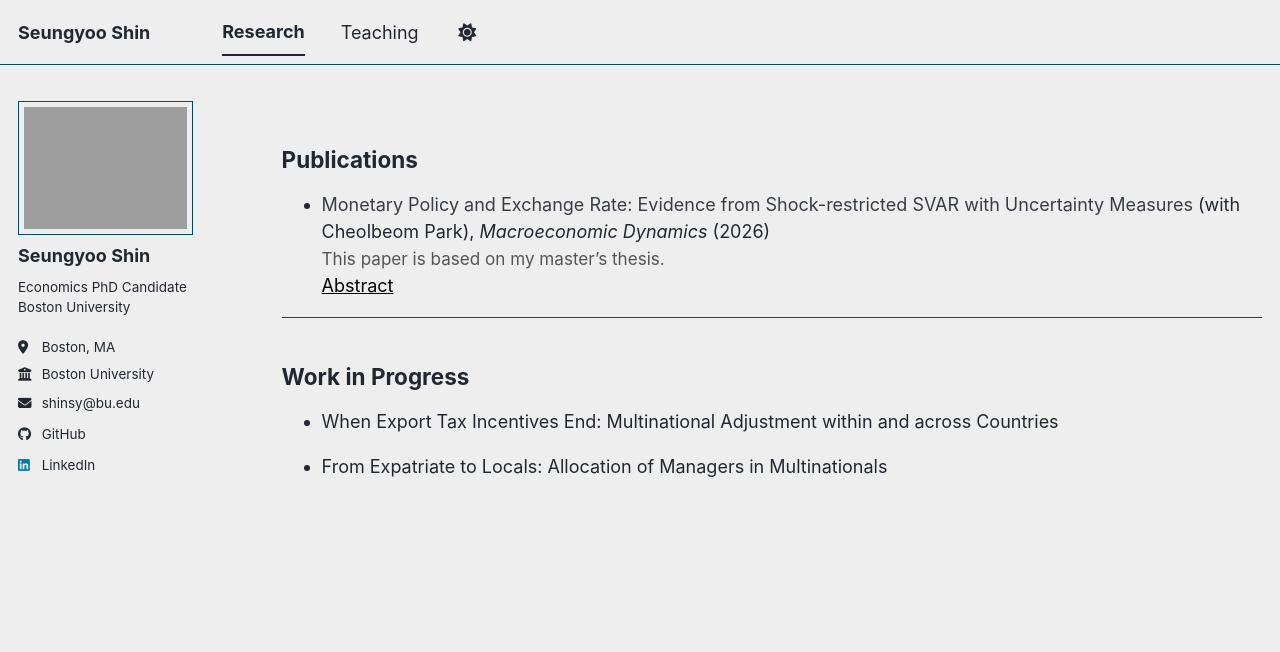
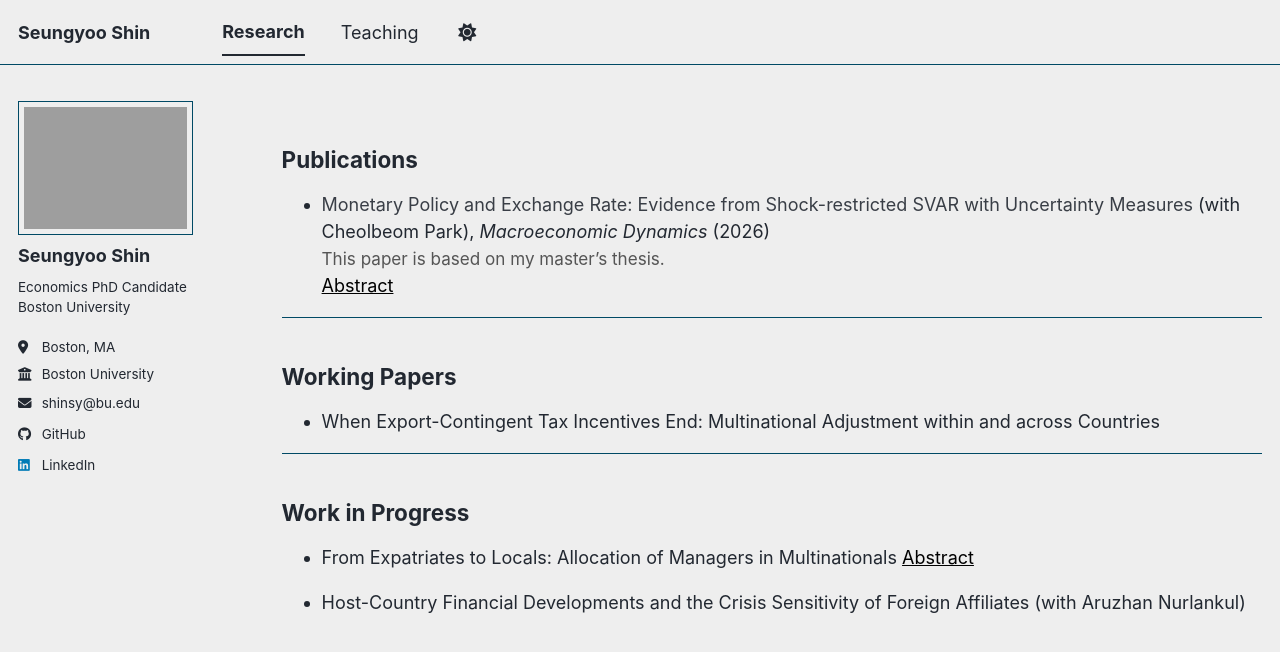
Before and after one commit to SeungyooShin/seungyooshin.github.io, a Jekyll site: the page built from _pages/research.md, in a window 1280 px wide. Shown: the top 652 px of the page. Built offline with Jekyll 4.4.1, drawn with Linux system fonts in a browser that asks for light colours; a script bundle is joined from its source files by our own code; library files that are not in the unit come from our copies.

Commit message:
Update research.md
Updated references and added new sections for working papers and work in progress.

```diff
--- a/_pages/research.md
+++ b/_pages/research.md
@@ -20,11 +20,11 @@ classes: hide-title tight-top
       This paper is based on my master’s thesis.
     </span>
     <br>
-    <a href="#/" style="color:black; text-decoration:underline" onclick="visib('pub1')">Abstract</a>
+    <a href="#/" style="color:black; text-decoration:underline" onclick="visib('svar')">Abstract</a>
   </li>
 </ul>
 
-<div id="pub1" style="display: none; background-color: #F1F1F1; color: #666; padding: 10px">
+<div id="svar" style="display: none; background-color: #F1F1F1; color: #666; padding: 10px">
   We examine the response of the exchange rate to monetary policy shocks using structural vector autoregression (SVAR).
   The SVAR approach in this study differs from previous studies by incorporating uncertainty measures and employing shock-restricted identification constraints.
   Using structural shocks that are in accordance with the event and external variable constraints, we demonstrate that the US exchange rate appreciates immediately
@@ -34,19 +34,43 @@ classes: hide-title tight-top
 </div>
 
 
+<hr>
+<h2 id="working-papers">Working Papers</h2>
+
+<ul>
+  <li>
+      When Export-Contingent Tax Incentives End: Multinational Adjustment within and across Countries
+  </li>
+</ul>
+
+
 
 <hr>
 <h2 id="work-in-progress">Work in Progress</h2>
 
 <ul>
   <li>
-    When Export Tax Incentives End: Multinational Adjustment within and across Countries
+    From Expatriates to Locals: Allocation of Managers in Multinationals
+    <a href="#"
+       style="color: black; text-decoration: underline;"
+       onclick="visib('manager'); return false;">
+      Abstract
+    </a>
   </li>
 </ul>
 
+<div id="manager" style="display: none; background-color: #F1F1F1; color: #666; padding: 10px; text-align: justify; margin-top: 8px;">
+  This paper investigates how multinational firms allocate managerial resources between expatriate and local managers across host countries at different levels of development.
+  Using data on Korean multinational affiliates that distinguish workers by both nationality and occupational hierarchy, I document two facts.
+  First, the productivity of local managers rises with host-country income, whereas the productivity of expatriate managers varies much less across destinations.
+  Second, affiliates entering developing economies rely disproportionately on expatriate managers, but this reliance declines with affiliate age as local managers increasingly assume managerial roles.
+  These patterns are consistent with expatriates serving as carriers of firm-specific knowledge whose role is particularly important when local managerial capabilities are initially limited.
+</div>
+
+
 <ul>
   <li>
-    From Expatriate to Locals: Allocation of Managers in Multinationals
+    Host-Country Financial Developments and the Crisis Sensitivity of Foreign Affiliates (with Aruzhan Nurlankul)
   </li>
 </ul>
 
```
